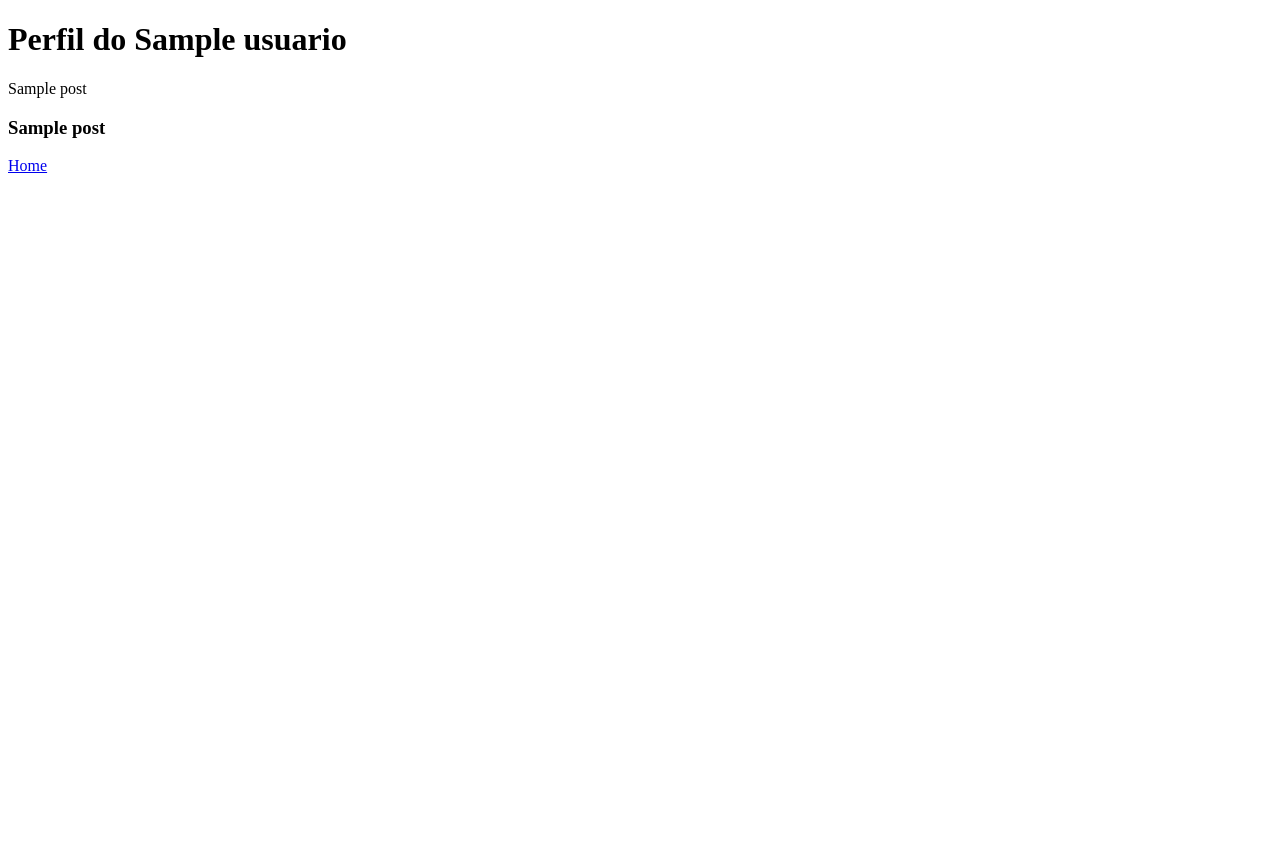
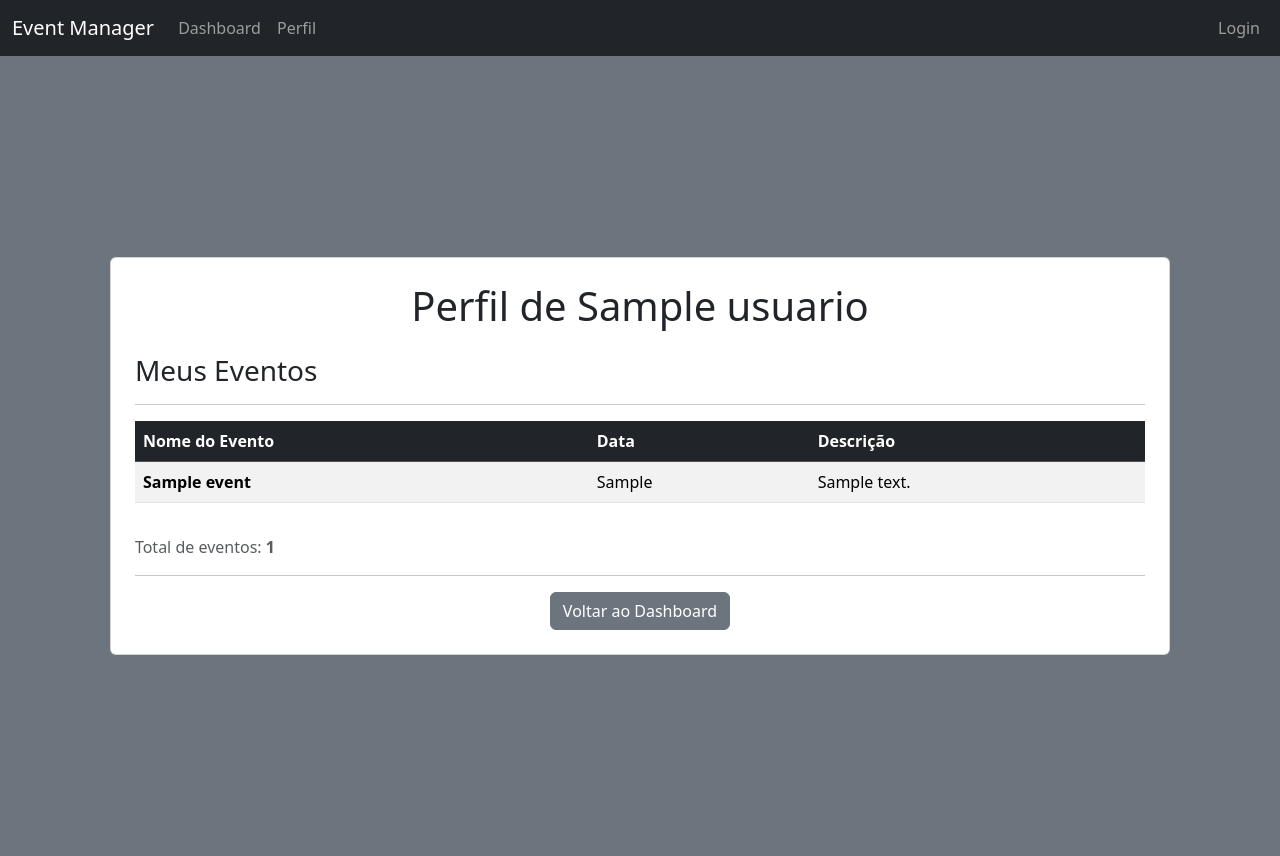
Before and after one commit to vitor-machado04/gerenciador-eventos-topicos, a Python web app: template templates/perfil.html in a window 1280 px wide. Before the commit the page ends 173 px from the top, so only its background shows below. Run offline with Jinja, Linux system fonts and the light colour scheme; the template is opened without the code that fills it: most values are stand-ins (such as "Sample title", 1, 10 or a date in 2020).

Commit message:
Enhance user profile page to display created events with improved layout and debugging information

```diff
--- a/templates/perfil.html
+++ b/templates/perfil.html
@@ -1,20 +1,61 @@
-<!DOCTYPE html>
-<html lang="en">
-<head>
-    <meta charset="UTF-8">
-    <title>Perfil de {{usuario}}</title>
-</head>
-<body>
+{% extends 'base.html' %}
 
-    <h1>Perfil do {{usuario}}</h1>
+{% block titulo %}
+    Perfil de {{usuario}}
+{% endblock %}
 
-    {{post}}
+{% block body %}
+<div class="container vh-100 d-flex justify-content-center align-items-center">
+    <div class="card p-4" style="width: 100%; max-width: 95%;">
 
-    {% for p in posts: %}
-        <h3> {{ p }} </h3>
-    {% endfor %}
+        <h1 class="text-center mb-4">Perfil de {{usuario}}</h1>
 
-    <a href="{{ url_for('home') }}">Home</a>
+        <div class="row">
+            <div class="col-md-12">
+                <h3>Meus Eventos</h3>
+                <hr>
 
-</body>
-</html>
+                {% if meus_eventos %}
+                    <div class="table-responsive">
+                        <table class="table table-striped table-hover">
+                            <thead class="table-dark">
+                                <tr>
+                                    <th>Nome do Evento</th>
+                                    <th>Data</th>
+                                    <th>Descrição</th>
+                                </tr>
+                            </thead>
+                            <tbody>
+                                {% for event in meus_eventos %}
+                                    <tr>
+                                        <td><strong>{{ event.nome }}</strong></td>
+                                        <td>{{ event.dataEvento }}</td>
+                                        <td>{{ event.descricao }}</td>
+                                    </tr>
+                                {% endfor %}
+                            </tbody>
+                        </table>
+                    </div>
+
+                    <div class="mt-3">
+                        <p class="text-muted">Total de eventos: <strong>{{ meus_eventos|length }}</strong></p>
+                    </div>
+                {% else %}
+                    <div class="alert alert-info text-center">
+                        <h5>Você ainda não criou nenhum evento!</h5>
+                        <p>Acesse o dashboard para criar eventos.</p>
+                    </div>
+                {% endif %}
+
+                <hr>
+                <div class="text-center">
+                    <a href="{{ url_for('dashboard') }}" class="btn btn-secondary">
+                        Voltar ao Dashboard
+                    </a>
+                </div>
+            </div>
+        </div>
+
+    </div>
+</div>
+{% endblock %}
```
Also changed, not shown: main.py (+9 -1 lines), instance/event_manager.db.
